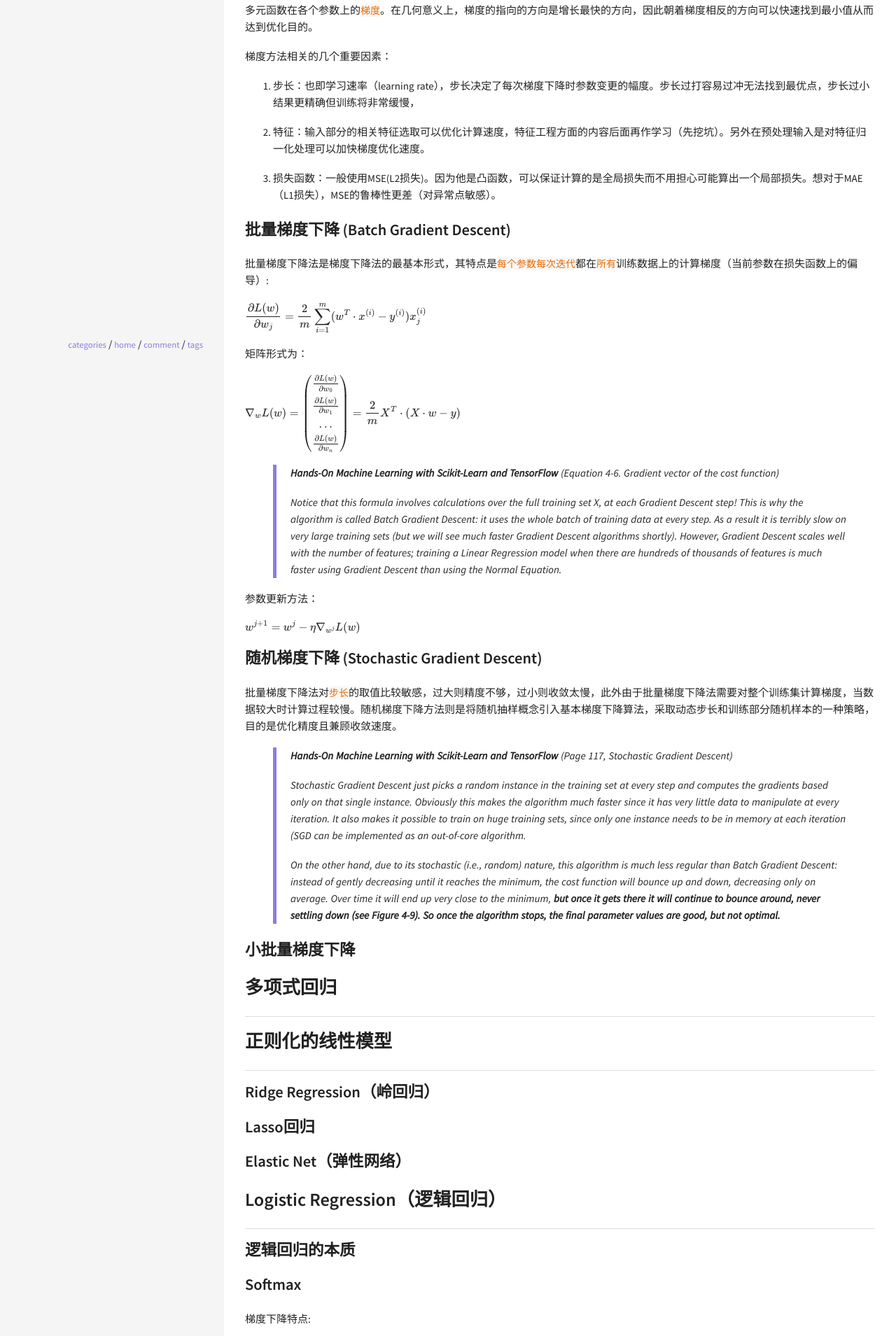
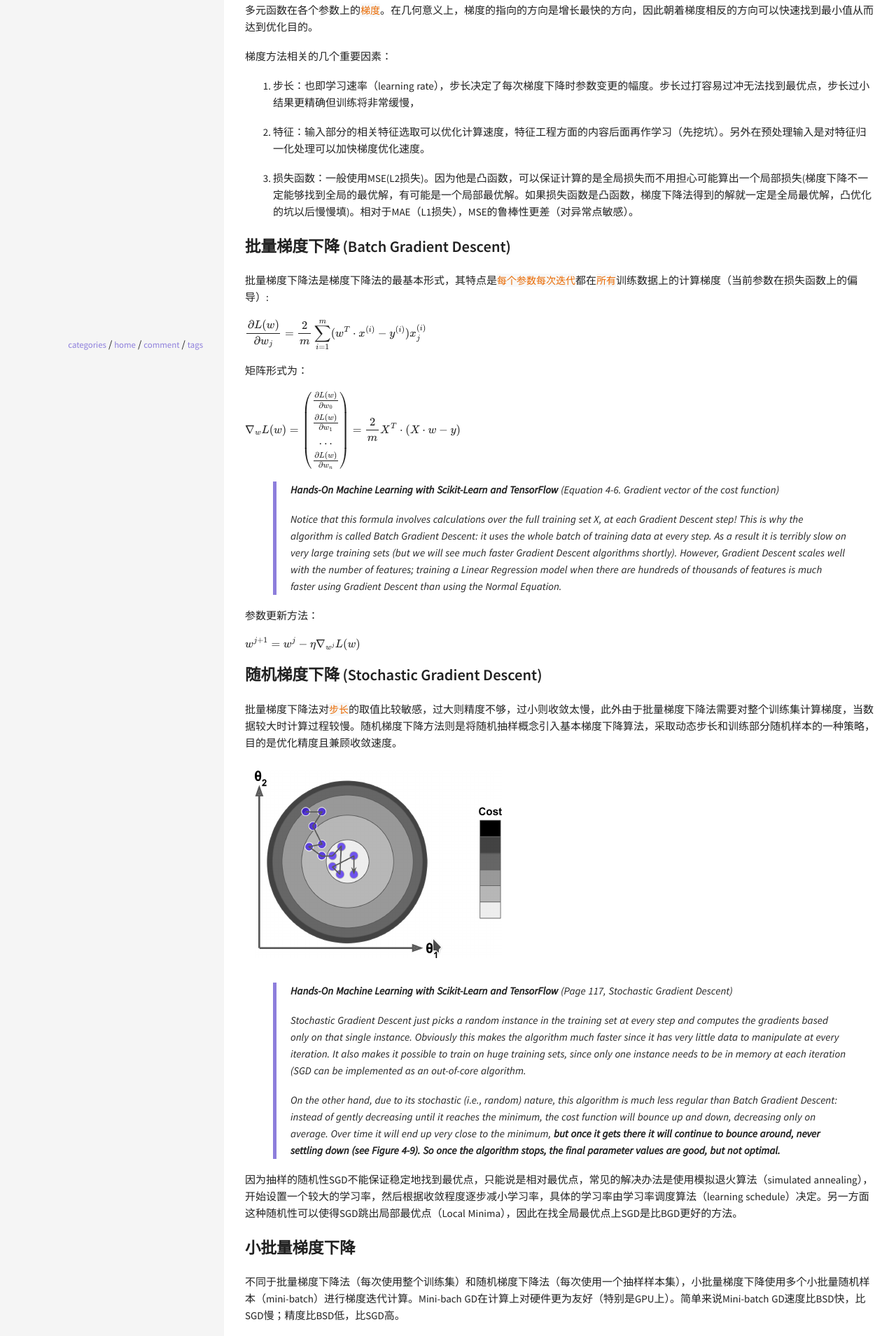
Before and after one commit to yixiaoyang/yixiaoyang.github.io, a Jekyll site: the page built from _posts/2018-08-27-linear-regression.md, in a window 1280 px wide. Shown: the part 1967-3876 px from the top of the page at 70% size. Built offline with Jekyll 4.4.1, drawn with Linux system fonts in a browser that asks for light colours; formulas are drawn with MathJax 3; comment, search, counter and statistics services are not loaded; some of the changed text lies outside the part shown.

Commit message:
1.文章更新：完善随机梯度和小批量梯度下降法相关笔记。

```diff
--- a/_posts/2018-08-27-linear-regression.md
+++ b/_posts/2018-08-27-linear-regression.md
@@ -110,7 +110,7 @@
 
 2. 特征：输入部分的相关特征选取可以优化计算速度，特征工程方面的内容后面再作学习（先挖坑）。另外在预处理输入是对特征归一化处理可以加快梯度优化速度。
 
-3. 损失函数：一般使用MSE(L2损失)。因为他是凸函数，可以保证计算的是全局损失而不用担心可能算出一个局部损失。想对于MAE（L1损失），MSE的鲁棒性更差（对异常点敏感）。
+3. 损失函数：一般使用MSE(L2损失)。因为他是凸函数，可以保证计算的是全局损失而不用担心可能算出一个局部损失(梯度下降不一定能够找到全局的最优解，有可能是一个局部最优解。如果损失函数是凸函数，梯度下降法得到的解就一定是全局最优解，凸优化的坑以后慢慢填)。相对于MAE（L1损失），MSE的鲁棒性更差（对异常点敏感）。
 
 ### 批量梯度下降 (Batch Gradient Descent)
 
@@ -147,15 +147,37 @@
 
 批量梯度下降法对`步长`的取值比较敏感，过大则精度不够，过小则收敛太慢，此外由于批量梯度下降法需要对整个训练集计算梯度，当数据较大时计算过程较慢。随机梯度下降方法则是将随机抽样概念引入基本梯度下降算法，采取动态步长和训练部分随机样本的一种策略，目的是优化精度且兼顾收敛速度。
 
+![SGD代价](/images/SGD-cost.png)
+
 > **Hands-On Machine Learning with Scikit-Learn and TensorFlow** (Page 117, Stochastic Gradient Descent)
 >
 > Stochastic Gradient Descent  just picks a random instance in the training set at every step and computes the gradients based only on that single instance. Obviously this makes the algorithm much faster since it has very little data to manipulate at every iteration. It also makes it possible to train on huge training sets, since only one instance needs to be in memory at each iteration (SGD can be implemented as an out-of-core algorithm.
 >
 > On the other hand, due to its stochastic (i.e., random) nature, this algorithm is much less regular than Batch Gradient Descent: instead of gently decreasing until it reaches the minimum, the cost function will bounce up and down, decreasing only on average. Over time it will end up very close to the minimum, **but once it gets there it will continue to bounce around, never settling down (see Figure 4-9). So once the algorithm stops, the final parameter values are good, but not optimal.**
 
+因为抽样的随机性SGD不能保证稳定地找到最优点，只能说是相对最优点，常见的解决办法是使用模拟退火算法（simulated annealing），开始设置一个较大的学习率，然后根据收敛程度逐步减小学习率，具体的学习率由学习率调度算法（learning schedule）决定。另一方面这种随机性可以使得SGD跳出局部最优点（Local Minima），因此在找全局最优点上SGD是比BGD更好的方法。
 
 
 ### 小批量梯度下降
+
+不同于批量梯度下降法（每次使用整个训练集）和随机梯度下降法（每次使用一个抽样样本集），小批量梯度下降使用多个小批量随机样本（mini-batch）进行梯度迭代计算。Mini-bach GD在计算上对硬件更为友好（特别是GPU上）。简单来说Mini-batch GD速度比BSD快，比SGD慢；精度比BSD低，比SGD高。
+
+$$
+w_i = w_i - \eta \sum\limits_{j=t}^{t+x-1}(h_w(x_0^{(j)}, x_1^{(j)}, ...x_n^{(j)}) - y_j)x_i^{(j)}
+$$
+
+算法流程：
+1. 选择n个训练样本（n<总训练集样本数）
+2. 计算每个样本上的梯度
+3. 对n个样本的梯度加权平均求和，作为这一次mini-batch下降梯度
+4. 重复训练步骤，直到收敛
+
+### 梯度法调优
+
+1. 算法步长
+2. 初始化
+3. 归一化
+4. 特征选取
 
 ## 多项式回归
 
@@ -193,3 +215,4 @@
 
 ## TODO
 - 特征工程
+- 凸优化
```
Also changed, not shown: images/SGD-cost.png (added).
